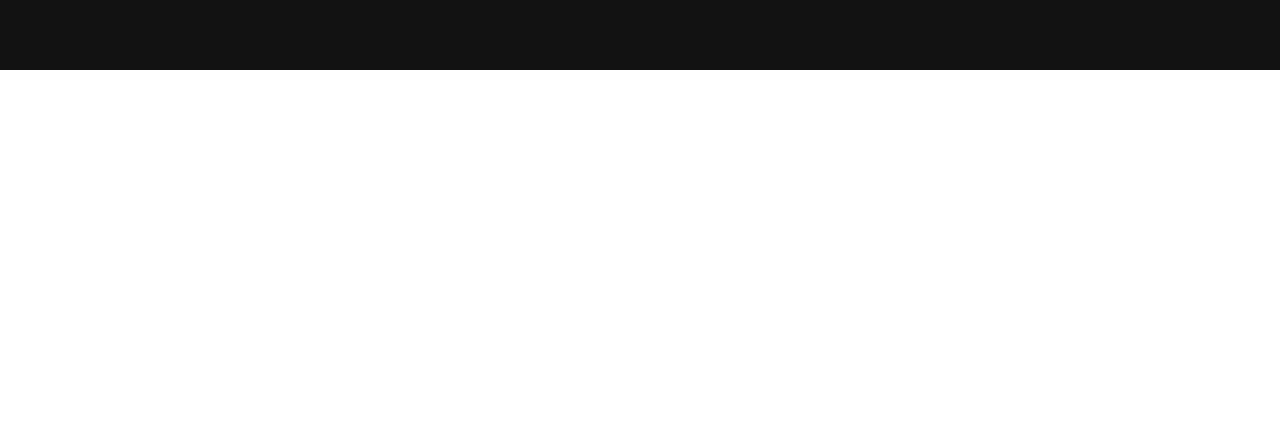
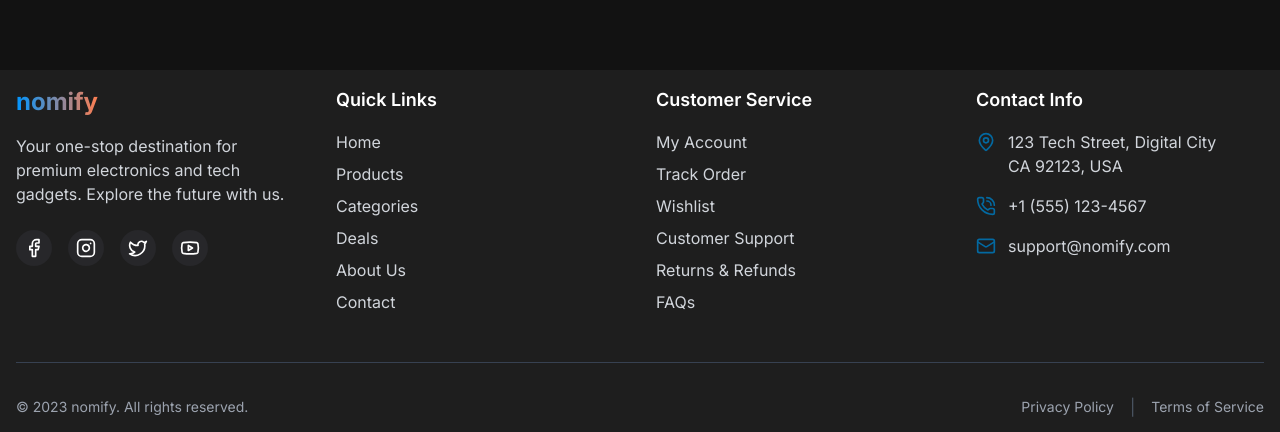
Before and after one commit to Muhammad-Nouman-Khan/Ecommerce, a React (Vite) app in the folder frontend/: page / in a window 1280 px wide. Shown: the part 5177-5609 px from the top of the page. Before the commit the page ends 5247 px from the top, so only its background shows below. Built offline with nearby package versions, Linux system fonts and the light colour scheme.

Commit message:
Add Footer component with social links and contact information

```diff
--- /dev/null
+++ b/frontend/src/components/Footer.jsx
@@ -0,0 +1,212 @@
+import React from "react";
+import {
+  Facebook,
+  Instagram,
+  Twitter,
+  Youtube,
+  Mail,
+  PhoneCall,
+  MapPin,
+} from "lucide-react";
+
+const Footer = () => {
+  return (
+    <footer className="bg-[#1E1E1E] w-full ">
+      <div className="container mx-auto p-4 max-w-7xl">
+        <div className="grid grid-cols-1 md:grid-cols-2 lg:grid-cols-4 gap-8">
+          <div>
+            <h2 className="text-2xl font-bold title mb-4">nomify</h2>
+            <p className="text-gray-300 mb-6">
+              Your one-stop destination for premium electronics and tech
+              gadgets. Explore the future with us.
+            </p>
+            <div className="flex space-x-4">
+              <a
+                href="#"
+                className="bg-zinc-800 hover:bg-sky-700 transition-colors p-2 rounded-full"
+              >
+                <Facebook className="h-5 w-5 text-white" />
+              </a>
+              <a
+                href="#"
+                className="bg-zinc-800 hover:bg-sky-700 transition-colors p-2 rounded-full"
+              >
+                <Instagram className="h-5 w-5 text-white" />
+              </a>
+              <a
+                href="#"
+                className="bg-zinc-800 hover:bg-sky-700 transition-colors p-2 rounded-full"
+              >
+                <Twitter className="h-5 w-5 text-white" />
+              </a>
+              <a
+                href="#"
+                className="bg-zinc-800 hover:bg-sky-700 transition-colors p-2 rounded-full"
+              >
+                <Youtube className="h-5 w-5 text-white" />
+              </a>
+            </div>
+          </div>
+
+          {/* Quick Links */}
+          <div>
+            <h3 className="text-lg font-semibold text-white mb-4">
+              Quick Links
+            </h3>
+            <ul className="space-y-2">
+              <li>
+                <a
+                  href="#"
+                  className="text-gray-300 hover:text-sky-700 transition-colors"
+                >
+                  Home
+                </a>
+              </li>
+              <li>
+                <a
+                  href="#"
+                  className="text-gray-300 hover:text-sky-700 transition-colors"
+                >
+                  Products
+                </a>
+              </li>
+              <li>
+                <a
+                  href="#"
+                  className="text-gray-300 hover:text-sky-700 transition-colors"
+                >
+                  Categories
+                </a>
+              </li>
+              <li>
+                <a
+                  href="#"
+                  className="text-gray-300 hover:text-sky-700 transition-colors"
+                >
+                  Deals
+                </a>
+              </li>
+              <li>
+                <a
+                  href="#"
+                  className="text-gray-300 hover:text-sky-700 transition-colors"
+                >
+                  About Us
+                </a>
+              </li>
+              <li>
+                <a
+                  href="#"
+                  className="text-gray-300 hover:text-sky-700 transition-colors"
+                >
+                  Contact
+                </a>
+              </li>
+            </ul>
+          </div>
+
+          {/* Customer Service */}
+          <div>
+            <h3 className="text-lg font-semibold text-white mb-4">
+              Customer Service
+            </h3>
+            <ul className="space-y-2">
+              <li>
+                <a
+                  href="#"
+                  className="text-gray-300 hover:text-sky-700 transition-colors"
+                >
+                  My Account
+                </a>
+              </li>
+              <li>
+                <a
+                  href="#"
+                  className="text-gray-300 hover:text-sky-700 transition-colors"
+                >
+                  Track Order
+                </a>
+              </li>
+              <li>
+                <a
+                  href="#"
+                  className="text-gray-300 hover:text-sky-700 transition-colors"
+                >
+                  Wishlist
+                </a>
+              </li>
+              <li>
+                <a
+                  href="#"
+                  className="text-gray-300 hover:text-sky-700 transition-colors"
+                >
+                  Customer Support
+                </a>
+              </li>
+              <li>
+                <a
+                  href="#"
+                  className="text-gray-300 hover:text-sky-700 transition-colors"
+                >
+                  Returns & Refunds
+                </a>
+              </li>
+              <li>
+                <a
+                  href="#"
+                  className="text-gray-300 hover:text-sky-700 transition-colors"
+                >
+                  FAQs
+                </a>
+              </li>
+            </ul>
+          </div>
+
+          {/* Contact Info */}
+          <div>
+            <h3 className="text-lg font-semibold text-white mb-4">
+              Contact Info
+            </h3>
+            <ul className="space-y-4">
+              <li className="flex items-start space-x-3">
+                <MapPin className="h-5 w-5 text-sky-700 mt-0.5" />
+                <span className="text-gray-300">
+                  123 Tech Street, Digital City
+                  <br />
+                  CA 92123, USA
+                </span>
+              </li>
+              <li className="flex items-center space-x-3">
+                <PhoneCall className="h-5 w-5 text-sky-700" />
+                <span className="text-gray-300">+1 (555) 123-4567</span>
+              </li>
+              <li className="flex items-center space-x-3">
+                <Mail className="h-5 w-5 text-sky-700" />
+                <span className="text-gray-300">support@nomify.com</span>
+              </li>
+            </ul>
+          </div>
+        </div>
+
+        <div className="border-t border-gray-700 mt-12 pt-8">
+          <div className="flex flex-col md:flex-row justify-between items-center">
+            <p className="text-gray-400 text-sm mb-4 md:mb-0">
+              © 2023 nomify. All rights reserved.
+            </p>
+            <div className="flex items-center space-x-4">
+              <a href="#" className="text-gray-400 hover:text-white text-sm">
+                Privacy Policy
+              </a>
+              <span className="text-gray-600">|</span>
+              <a href="#" className="text-gray-400 hover:text-white text-sm">
+                Terms of Service
+              </a>
+            </div>
+          </div>
+        </div>
+      </div>
+    </footer>
+  );
+};
+
+export default Footer;
--- a/frontend/src/pages/Home.jsx
+++ b/frontend/src/pages/Home.jsx
@@ -3,6 +3,7 @@ import Navbar from "../components/Navbar";
 import Hero from "../components/Hero";
 import Categories from "../components/Categories";
 import Products from "../components/Products";
+import Footer from "../components/Footer";
 
 const Home = () => {
   return (
@@ -11,6 +12,7 @@ const Home = () => {
       <Hero />
       <Categories />
       <Products />
+      <Footer />
     </div>
   );
 };
```
